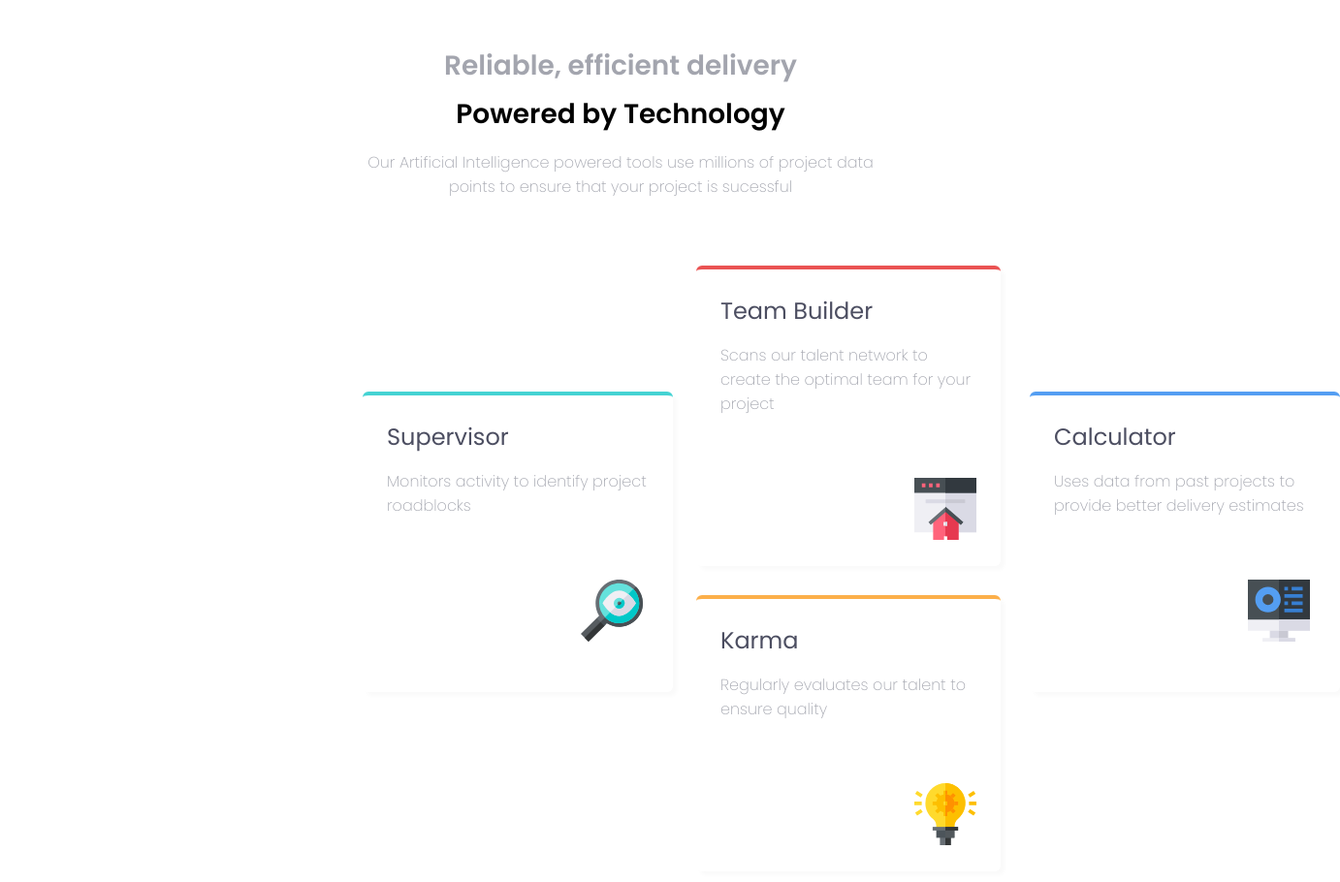
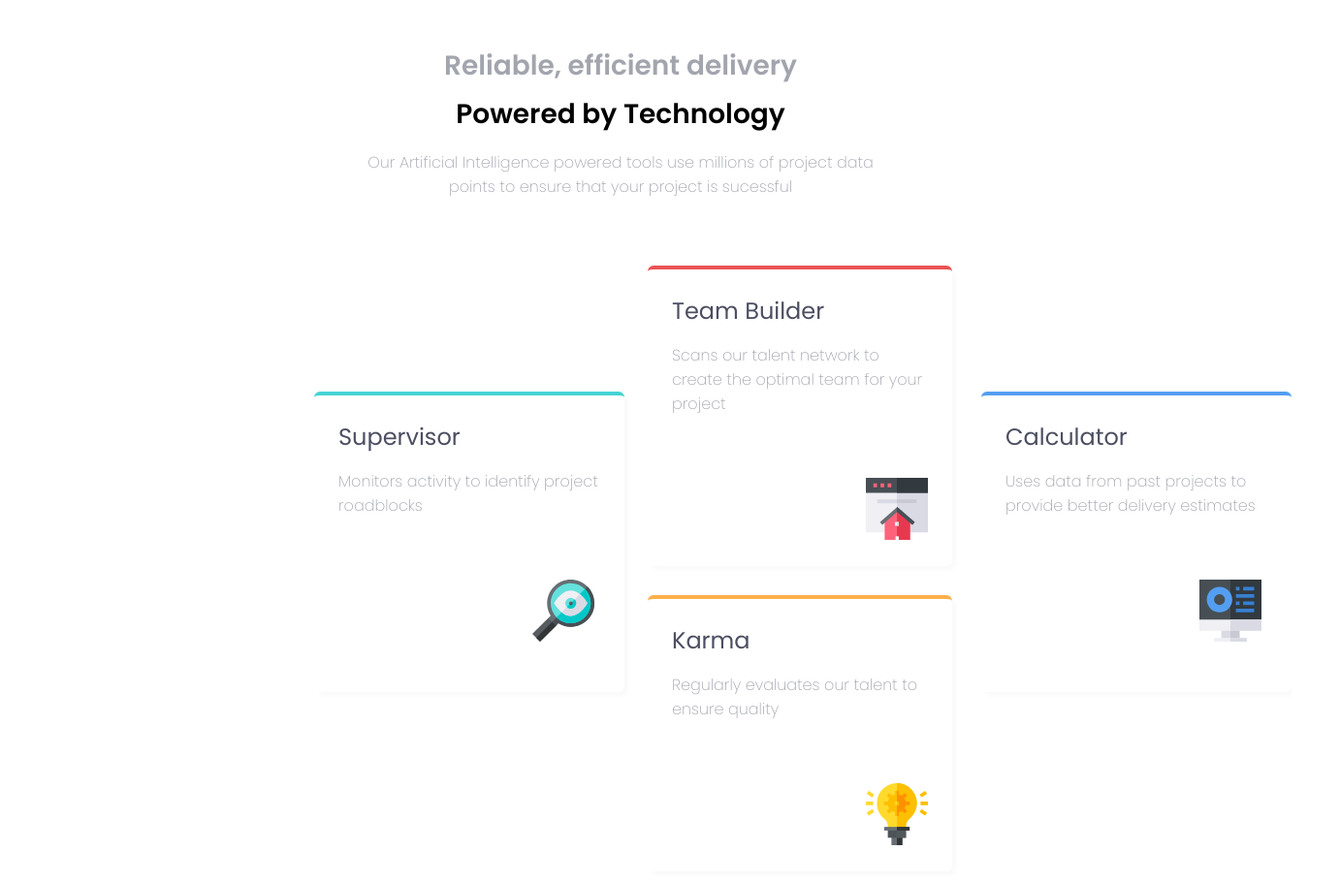
Before and after one commit to Komans-Hub/Four-card-preview-section, a plain HTML site: page index.html in a window 1280 px wide. Shown: the whole page at 97% size, 1382 px wide, since content can reach past the window. Drawn offline with Linux system fonts and the light colour scheme.

Commit message:
Update style.css

```diff
--- a/style.css
+++ b/style.css
@@ -107,7 +107,7 @@ p {
         transform: translateY(130px);
     }
     .card-1 {
-        margin-left: 350px;
+        margin-left: 300px;
     }
     .card-4 {
         margin-right: 500px;
```
